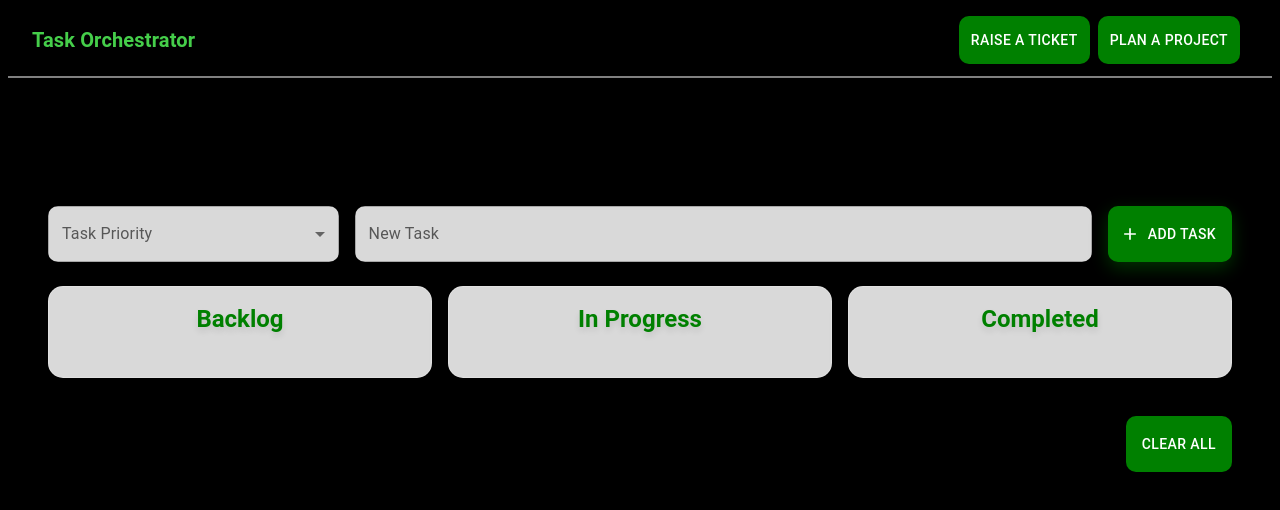
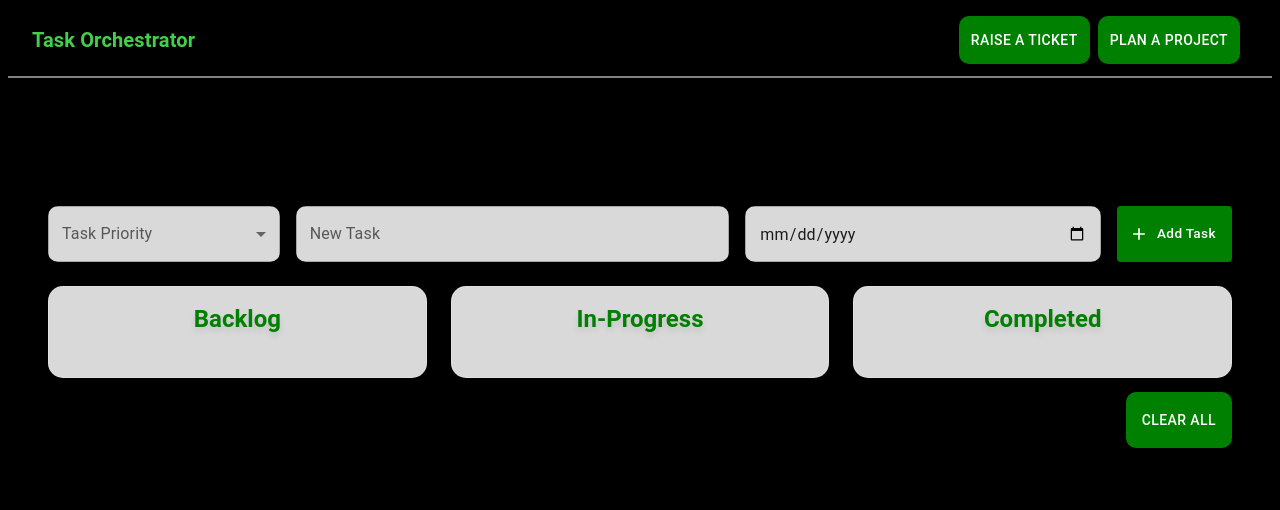
Before and after one commit to Mridul1703/Task-Orchestrator, a Next.js app: page /board in a window 1280 px wide. Shown: the top 510 px of the page. Built offline with nearby package versions, Linux system fonts and the light colour scheme.

Commit message:
added ticket id, deadline for tasks

```diff
--- a/src/app/board/page.js
+++ b/src/app/board/page.js
@@ -31,6 +31,7 @@ const KanbanBoard = () => {
 
   const [newTask, setNewTask] = useState("");
   const [taskPriority, setTaskPriority] = useState("");
+  const [deadline, setDeadline] = useState("");
 
   useEffect(() => {
     if (typeof window !== "undefined") {
@@ -39,7 +40,7 @@ const KanbanBoard = () => {
   }, [tasks]);
 
   const handleAddTask = () => {
-    if (newTask.trim()) {
+    if (newTask.trim() && deadline.trim()) {
       const updatedTasks = [
         ...tasks,
         {
@@ -47,11 +48,13 @@ const KanbanBoard = () => {
           content: newTask,
           status: "Backlog",
           priority: taskPriority,
+          deadline: deadline,
         },
       ];
       setTasks(updatedTasks);
       setNewTask("");
       setTaskPriority("");
+      setDeadline("");
     }
   };
 
@@ -115,6 +118,14 @@ const KanbanBoard = () => {
         <Typography variant="body1" sx={{ marginBottom: 1 }}>
           {task.content}
         </Typography>
+        {task.deadline && (
+          <Typography
+            variant="caption"
+            sx={{ display: "block", marginBottom: 1, color: "#616161" }}
+          >
+            Deadline: {task.deadline}
+          </Typography>
+        )}
         <Tooltip title="Delete">
           <IconButton
             aria-label="delete"
@@ -274,7 +285,7 @@ const KanbanBoard = () => {
             value={newTask}
             onChange={(e) => setNewTask(e.target.value)}
             sx={{
-              flexGrow: 2,
+              flexGrow: 1,
               backgroundColor: "rgba(255, 255, 255, 0.85)",
               borderRadius: "10px",
               "& .MuiOutlinedInput-root": {
@@ -283,18 +294,31 @@ const KanbanBoard = () => {
               },
             }}
           />
+          <TextField
+            type="date"
+            value={deadline}
+            onChange={(e) => setDeadline(e.target.value)}
+            sx={{
+              flexGrow: 1,
+              backgroundColor: "rgba(255, 255, 255, 0.85)",
+              borderRadius: "10px",
+            }}
+            InputProps={{
+              inputProps: {
+                min: new Date().toISOString().split("T")[0],
+              },
+            }}
+          />
           <Button
             variant="contained"
+            onClick={handleAddTask}
             startIcon={<AddIcon />}
-            onClick={handleAddTask}
             sx={{
               backgroundColor: "#008000",
-              "&:hover": {
-                backgroundColor: "#026b02",
-              },
-              height: "56px",
-              borderRadius: "10px",
-              boxShadow: "0 6px 18px rgba(0, 128, 0, 0.4)",
+              "&:hover": { backgroundColor: "#026b02" },
+              transition: "all 0.3s ease-in-out",
+              fontSize: "0.85rem",
+              textTransform: "none",
             }}
           >
             Add Task
@@ -303,12 +327,12 @@ const KanbanBoard = () => {
         <Box
           sx={{
             display: "grid",
-            gridTemplateColumns: { xs: "1fr", sm: "repeat(3, 1fr)" },
-            gap: 2,
+            gridTemplateColumns: { xs: "1fr", md: "repeat(3, 1fr)" },
+            gap: 3,
             width: "100%",
           }}
         >
-          {["Backlog", "In Progress", "Completed"].map((status) => (
+          {["Backlog", "In-Progress", "Completed"].map((status) => (
             <TaskColumn key={status} status={status}>
               {tasks
                 .filter((task) => task.status === status)
@@ -318,7 +342,6 @@ const KanbanBoard = () => {
             </TaskColumn>
           ))}
         </Box>
-        <Box sx={{ marginTop: 3 }}></Box>
         <Button
           variant="contained"
           onClick={handleClearAll}
```
Also changed, not shown: src/app/raise-ticket/page.jsx (+6 -4 lines).
